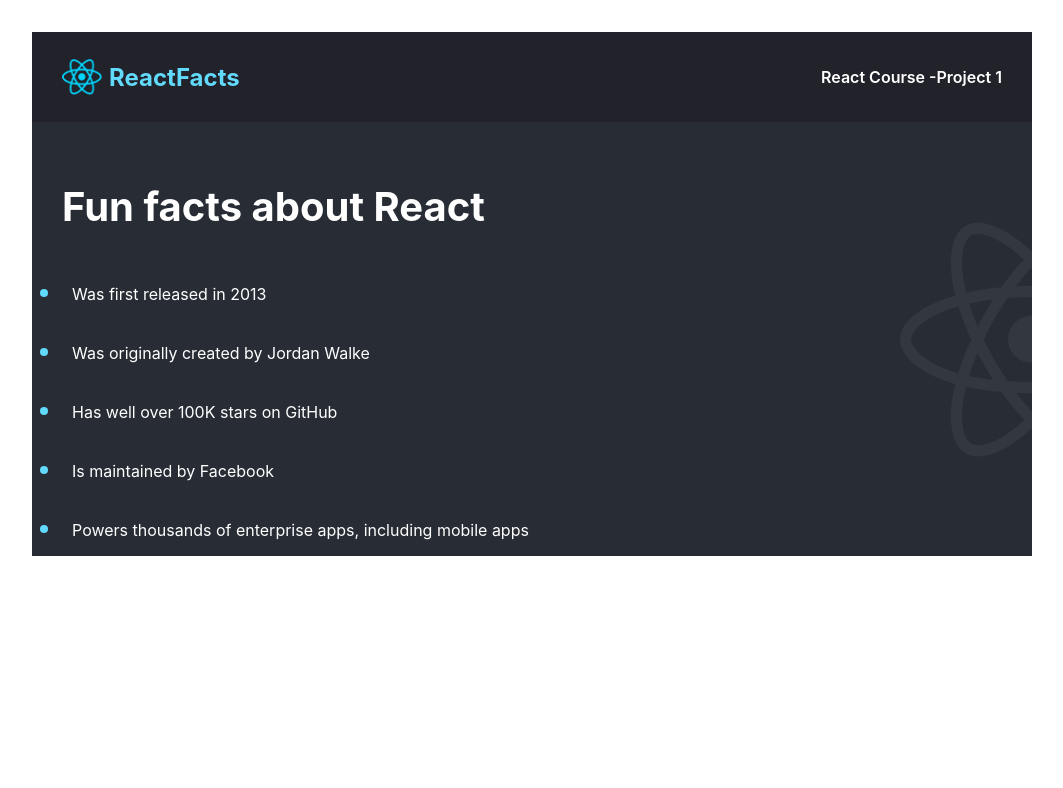
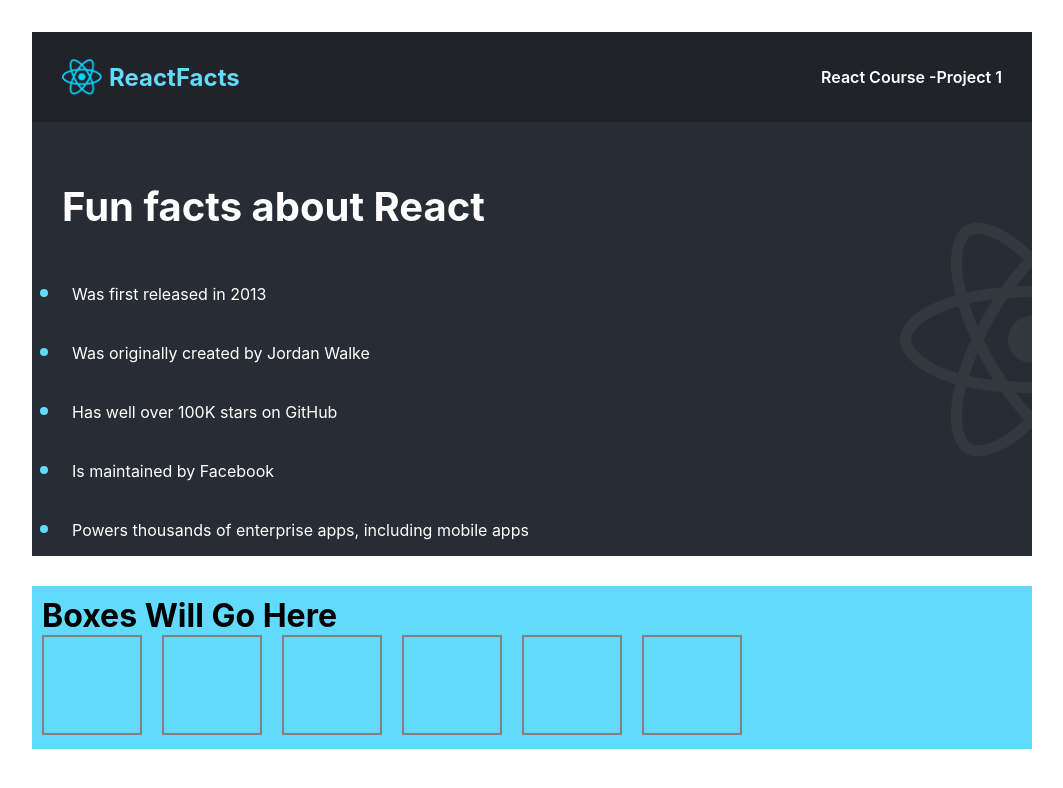
Before and after one commit to sanyomor-01/Simple_Static_web, a React (Vite) app: page / in a window 1280 px wide. Shown: the top 788 px of the page, without its empty margins (108-1171 px from the left). Built offline with nearby package versions, Linux system fonts and the light colour scheme.

Commit message:
Boxes challenge

```diff
--- a/src/App.css
+++ b/src/App.css
@@ -65,3 +65,15 @@
   font-size: 1.5rem;
   color: #61DAFB;
 }
+.squares{
+  margin-top:30px;
+  background-color: #61DAFB;
+  padding: 10px;
+}
+.box {
+  display: inline-block;
+  margin-right: 20px;
+  height: 100px;
+  width: 100px;
+  border: 2px solid gray;
+}
--- a/src/App.jsx
+++ b/src/App.jsx
@@ -1,6 +1,7 @@
 import React from "react"
 import Navbar from "./Components/Navbar"
 import Main from "./Components/Main"
+import Boxes from "./Components/Boxes"
 import "./App.css"
 
 export default function App(){
@@ -9,6 +10,7 @@ export default function App(){
             <div className="container">
                 <Navbar/>
                 <Main/>
+                <Boxes/>
             </div>
         );
 
--- /dev/null
+++ b/src/Components/Boxes.jsx
@@ -0,0 +1,18 @@
+import React from 'react';
+import boxData from "../boxData"
+import ".././App.css"
+
+export default function Boxes() {
+
+   const [squares, setSquares] = React.useState(boxData)
+
+   const squareElement = squares.map( square => (
+    <div className="box" key={square.id}></div>
+   ))
+
+    return <main className="squares">
+        <h1>Boxes Will Go Here</h1>
+        {squareElement}
+
+    </main>
+}
--- /dev/null
+++ b/src/boxData.jsx
@@ -0,0 +1,22 @@
+export default [
+    {
+        id : 1,
+        on : true
+     },
+         {
+        id : 2,
+        on : false
+     },    {
+        id : 3,
+        on : true
+     },    {
+        id : 4,
+        on : true
+     },    {
+        id : 5,
+        on : false
+     },    {
+        id : 6,
+        on : false
+     }
+]
```
